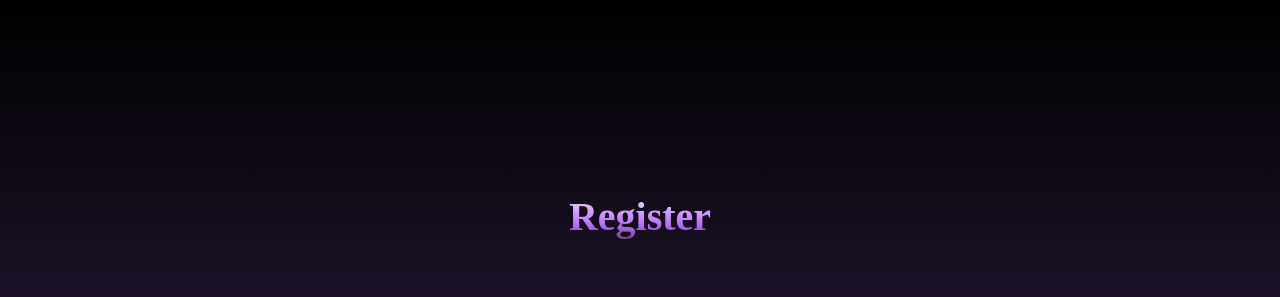
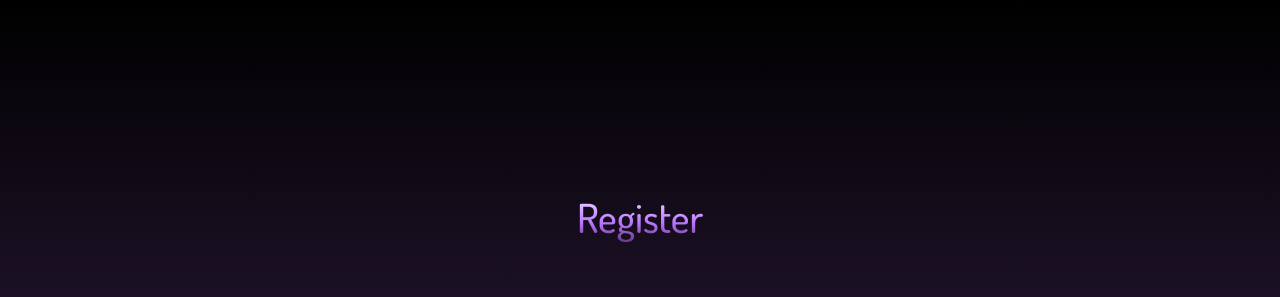
Before and after one commit to adamljouad/special-potato, a React (Vite) app: page /register in a window 1280 px wide. Shown: the top 297 px of the page. Built offline with nearby package versions, Linux system fonts and the light colour scheme.

Commit message:
remove Montserrat font-family from register title for consistency

```diff
--- a/src/components/register.css
+++ b/src/components/register.css
@@ -21,7 +21,6 @@
   color: transparent;
   overflow: visible;
   line-height: 1.5;
-  font-family: Montserrat;
 }
 
 .register-input {
```
